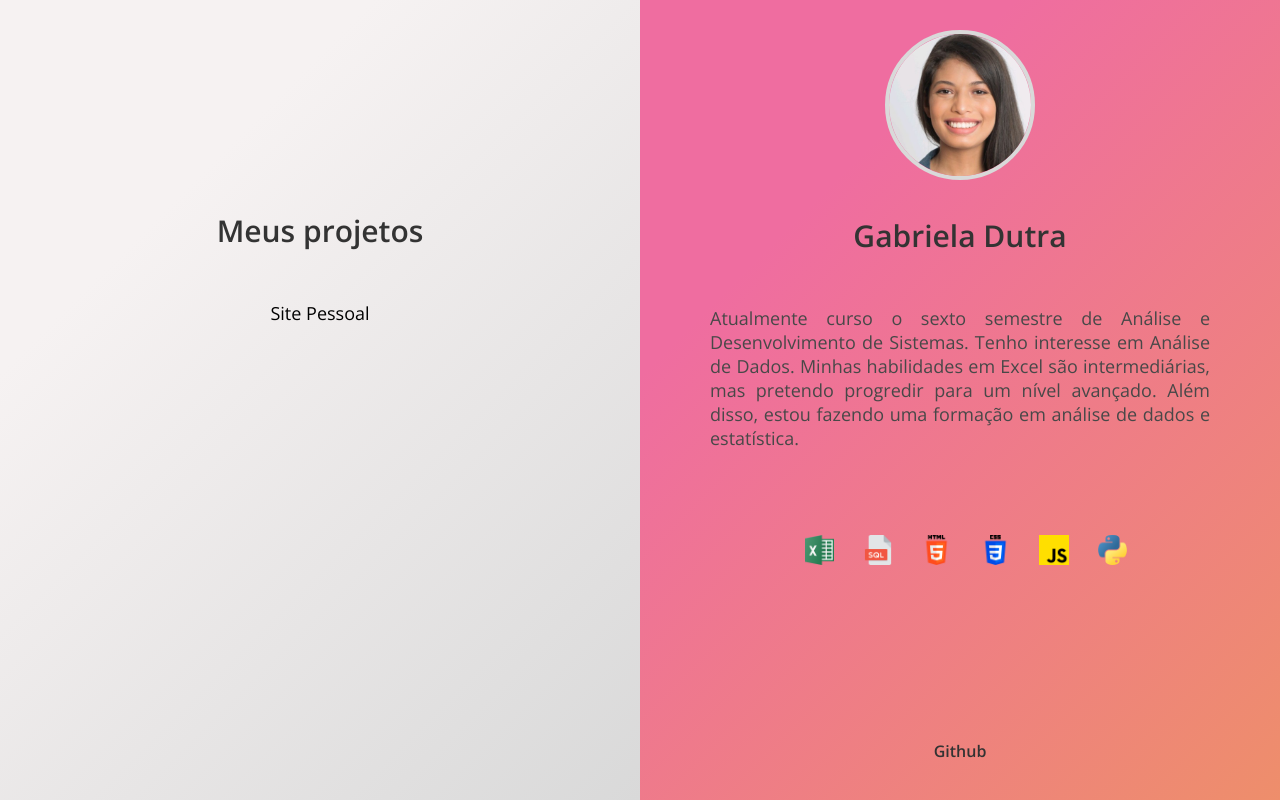
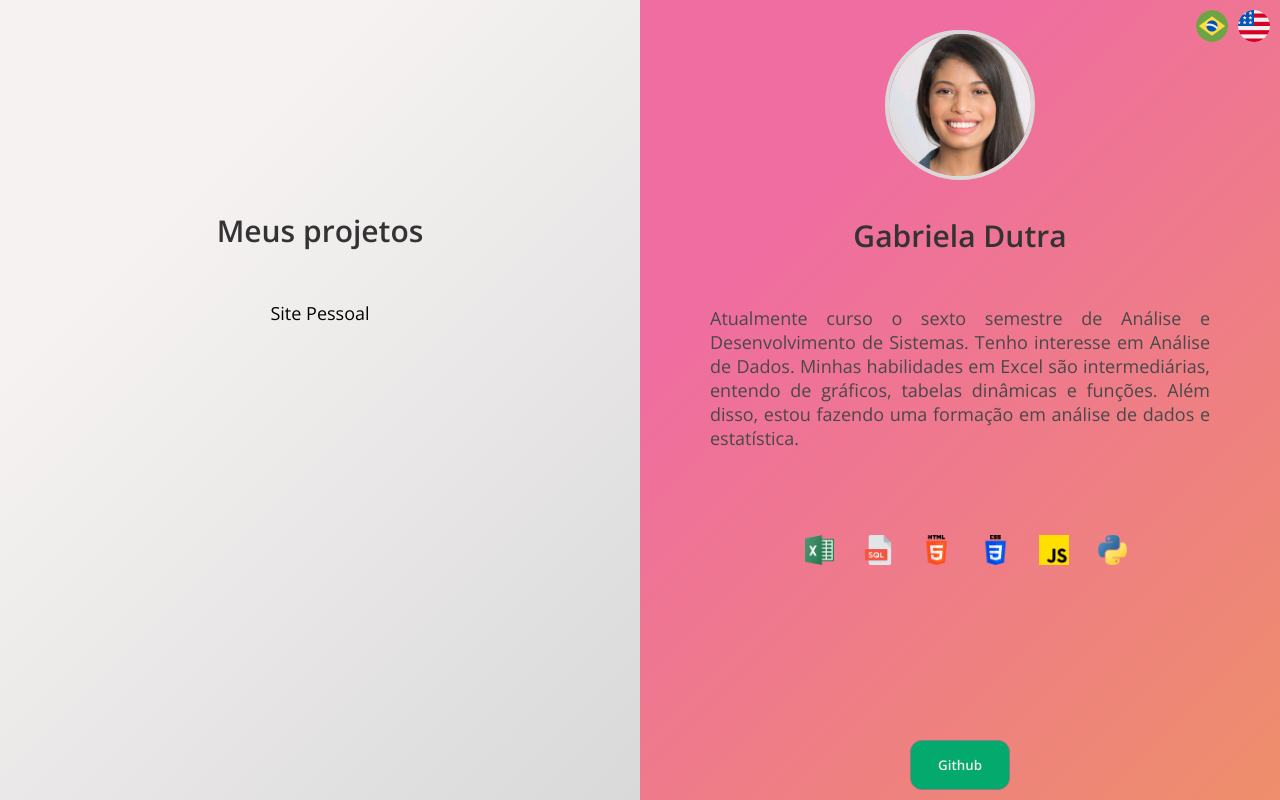
Before and after one commit to gabrieladutra/creativeWeb, a plain HTML site: page index.html in a window 1280 px wide. Drawn offline with nearby package versions, Linux system fonts and the light colour scheme.

Commit message:
Added new button

```diff
--- a/index.html
+++ b/index.html
@@ -6,13 +6,22 @@
     <meta name="viewport" content="width=device-width, initial-scale=1.0">
     <link rel="preconnect" href="https://fonts.googleapis.com">
     <link rel="preconnect" href="https://fonts.gstatic.com" crossorigin>
+    <link rel="icon" type="image/x-icon" href="./content/favicon.ico">
     <link href="https://fonts.googleapis.com/css2?family=Open+Sans:ital,wght@0,300..800;1,300..800&display=swap"
         rel="stylesheet">
     <link rel="stylesheet" href="style.css">
-    <title>My HTML project</title>
+    <title>Gabriela Dutra</title>
 </head>
 
 <body>
+  <div class="language-switcher">
+    <button id="btn-br">
+        <img src="content/brazil.png" alt="Português">
+    </button>
+    <button id="btn-en">
+        <img src="content/us.png" alt="English">
+    </button>
+</div>
     <div class="division">
       <div class="profile-container"></div>
         <div class="right">
@@ -34,7 +43,7 @@
                 <div class="profile-name">Gabriela Dutra</div>
                 <div class="about-me">
                     <p>
-                      Atualmente curso o sexto semestre de Análise e Desenvolvimento de Sistemas. Tenho interesse em Análise de Dados. Minhas habilidades em Excel são intermediárias, mas pretendo progredir para um nível avançado. Além disso, estou fazendo uma formação em análise de dados e estatística.
+                      Atualmente curso o sexto semestre de Análise e Desenvolvimento de Sistemas. Tenho interesse em Análise de Dados. Minhas habilidades em Excel são intermediárias, entendo de gráficos, tabelas dinâmicas e funções. Além disso, estou fazendo uma formação em análise de dados e estatística.
 
 
                     </p>
@@ -60,14 +69,15 @@
                     </div>
                   </div>
                   <footer>
-                    <a href="https://github.com/gabrieladutra">Github</a>
+                    <button id="btn-git"><a href="https://github.com/gabrieladutra">Github</a></button>
+
                   </footer>
             </div>
         </div>
 
     </div>
 
-    <script src="index.js"></script>
+    <script src="script.js"></script>
 </body>
 
 </html>
--- a/style.css
+++ b/style.css
@@ -95,7 +95,7 @@ footer {
 footer a {
     text-decoration: none;
     font-weight: 600;
-    color: #333;
+    color: rgb(235, 235, 235);
 
 }
 
@@ -116,3 +116,40 @@ ul li{
 ul li{
   font-size: 18px;
 }
+
+#btn-git{
+    background-color: #04AA6D;
+    width: 100px;
+    height: 50px;
+    border-radius: 12px;
+    border: 1px solid gray;
+
+}
+
+#btn-git:hover {
+    color: #001F3F;
+    background-color: #68b572;
+    text-decoration: underline;
+    text-decoration-color: white;
+}
+
+.language-switcher {
+    position: absolute;
+    top: 10px;
+    right: 10px;
+    display: flex;
+    gap: 10px;
+}
+
+.language-switcher button {
+    background-color: transparent;
+    border: none;
+    cursor: pointer;
+    outline: none;
+}
+
+.language-switcher img {
+    width: 32px;
+    height: 32px;
+    border-radius: 50%;
+}
```
Also changed, not shown: languages.json (added, +16 -0 lines), content/brazil.png (added), content/favicon.ico (added), content/us.png (added), index.js (deleted), script.js (added).
